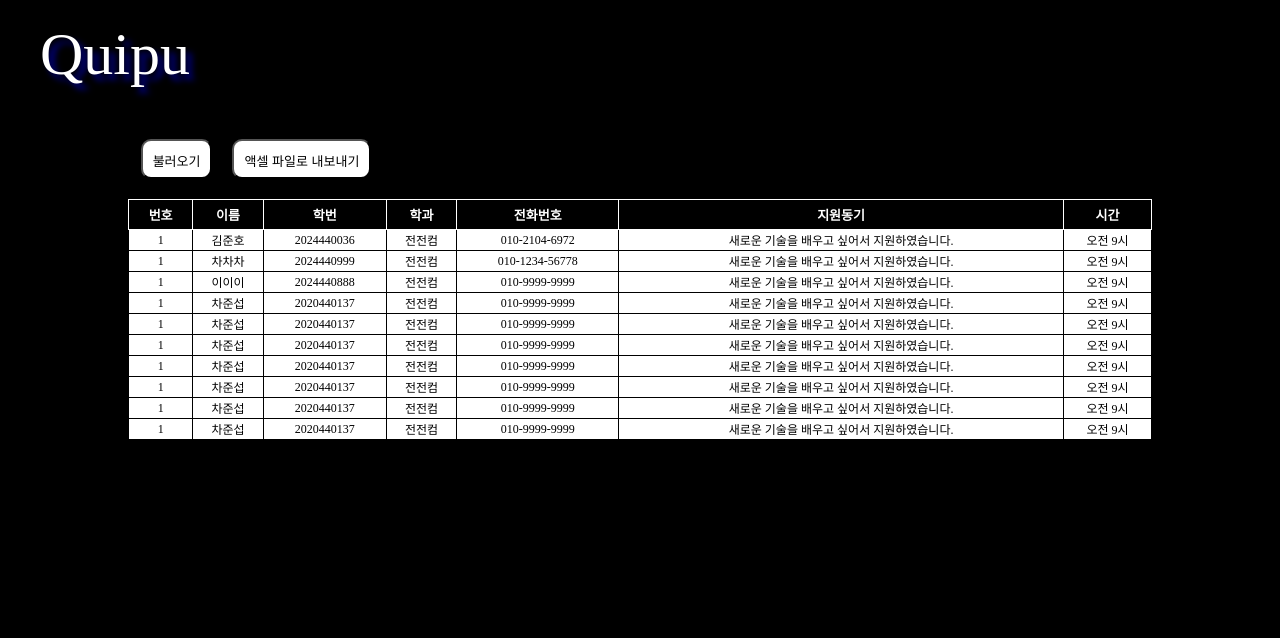
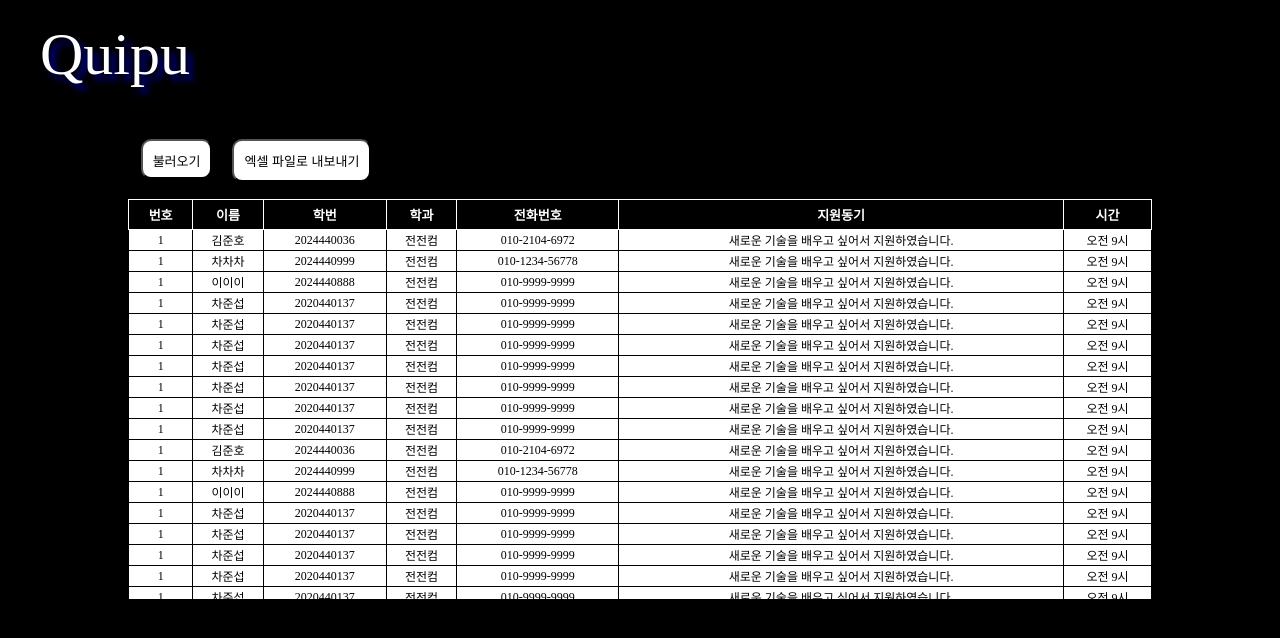
Before and after one commit to Quipu-Developers/backoffice-frontend, a React (Create React App) app: page /dbpage in a window 1280 px wide. Shown: the top 638 px of the page. Built offline with nearby package versions, Linux system fonts and the light colour scheme; the HTML template or start-up script is replaced by a standard one.

Commit message:
엑셀 내보내기 구현 중

```diff
--- a/package.json
+++ b/package.json
@@ -11,7 +11,8 @@
     "react-dom": "^18.3.1",
     "react-router-dom": "^6.24.0",
     "react-scripts": "5.0.1",
-    "web-vitals": "^2.1.4"
+    "web-vitals": "^2.1.4",
+    "xlsx": "^0.18.5"
   },
   "scripts": {
     "start": "react-scripts start",
--- a/src/dummy/dummy.json
+++ b/src/dummy/dummy.json
@@ -1,4 +1,184 @@
 [
+  {
+    "번호": "1",
+    "이름": "김준호",
+    "학번": "2024440036",
+    "학과": "전전컴",
+    "전화번호": "010-2104-6972",
+    "지원동기": "새로운 기술을 배우고 싶어서 지원하였습니다.",
+    "시간": "오전 9시"
+  },
+  {
+    "번호": "1",
+    "이름": "차차차",
+    "학번": "2024440999",
+    "학과": "전전컴",
+    "전화번호": "010-1234-56778",
+    "지원동기": "새로운 기술을 배우고 싶어서 지원하였습니다.",
+    "시간": "오전 9시"
+  },
+  {
+    "번호": "1",
+    "이름": "이이이",
+    "학번": "2024440888",
+    "학과": "전전컴",
+    "전화번호": "010-9999-9999",
+    "지원동기": "새로운 기술을 배우고 싶어서 지원하였습니다.",
+    "시간": "오전 9시"
+  },
+  {
+    "번호": "1",
+    "이름": "차준섭",
+    "학번": "2020440137",
+    "학과": "전전컴",
+    "전화번호": "010-9999-9999",
+    "지원동기": "새로운 기술을 배우고 싶어서 지원하였습니다.",
+    "시간": "오전 9시"
+  },
+  {
+    "번호": "1",
+    "이름": "차준섭",
+    "학번": "2020440137",
+    "학과": "전전컴",
+    "전화번호": "010-9999-9999",
+    "지원동기": "새로운 기술을 배우고 싶어서 지원하였습니다.",
+    "시간": "오전 9시"
+  },
+  {
+    "번호": "1",
+    "이름": "차준섭",
+    "학번": "2020440137",
+    "학과": "전전컴",
+    "전화번호": "010-9999-9999",
+    "지원동기": "새로운 기술을 배우고 싶어서 지원하였습니다.",
+    "시간": "오전 9시"
+  },
+  {
+    "번호": "1",
+    "이름": "차준섭",
+    "학번": "2020440137",
+    "학과": "전전컴",
+    "전화번호": "010-9999-9999",
+    "지원동기": "새로운 기술을 배우고 싶어서 지원하였습니다.",
+    "시간": "오전 9시"
+  },
+  {
+    "번호": "1",
+    "이름": "차준섭",
+    "학번": "2020440137",
+    "학과": "전전컴",
+    "전화번호": "010-9999-9999",
+    "지원동기": "새로운 기술을 배우고 싶어서 지원하였습니다.",
+    "시간": "오전 9시"
+  },
+  {
+    "번호": "1",
+    "이름": "차준섭",
+    "학번": "2020440137",
+    "학과": "전전컴",
+    "전화번호": "010-9999-9999",
+    "지원동기": "새로운 기술을 배우고 싶어서 지원하였습니다.",
+    "시간": "오전 9시"
+  },
+  {
+    "번호": "1",
+    "이름": "차준섭",
+    "학번": "2020440137",
+    "학과": "전전컴",
+    "전화번호": "010-9999-9999",
+    "지원동기": "새로운 기술을 배우고 싶어서 지원하였습니다.",
+    "시간": "오전 9시"
+  },
+  {
+    "번호": "1",
+    "이름": "김준호",
+    "학번": "2024440036",
+    "학과": "전전컴",
+    "전화번호": "010-2104-6972",
+    "지원동기": "새로운 기술을 배우고 싶어서 지원하였습니다.",
+    "시간": "오전 9시"
+  },
+  {
+    "번호": "1",
+    "이름": "차차차",
+    "학번": "2024440999",
+    "학과": "전전컴",
+    "전화번호": "010-1234-56778",
+    "지원동기": "새로운 기술을 배우고 싶어서 지원하였습니다.",
+    "시간": "오전 9시"
+  },
+  {
+    "번호": "1",
+    "이름": "이이이",
+    "학번": "2024440888",
+    "학과": "전전컴",
+    "전화번호": "010-9999-9999",
+    "지원동기": "새로운 기술을 배우고 싶어서 지원하였습니다.",
+    "시간": "오전 9시"
+  },
+  {
+    "번호": "1",
+    "이름": "차준섭",
+    "학번": "2020440137",
+    "학과": "전전컴",
+    "전화번호": "010-9999-9999",
+    "지원동기": "새로운 기술을 배우고 싶어서 지원하였습니다.",
+    "시간": "오전 9시"
+  },
+  {
+    "번호": "1",
+    "이름": "차준섭",
+    "학번": "2020440137",
+    "학과": "전전컴",
+    "전화번호": "010-9999-9999",
+    "지원동기": "새로운 기술을 배우고 싶어서 지원하였습니다.",
+    "시간": "오전 9시"
+  },
+  {
+    "번호": "1",
+    "이름": "차준섭",
+    "학번": "2020440137",
+    "학과": "전전컴",
+    "전화번호": "010-9999-9999",
+    "지원동기": "새로운 기술을 배우고 싶어서 지원하였습니다.",
+    "시간": "오전 9시"
+  },
+  {
+    "번호": "1",
+    "이름": "차준섭",
+    "학번": "2020440137",
+    "학과": "전전컴",
+    "전화번호": "010-9999-9999",
+    "지원동기": "새로운 기술을 배우고 싶어서 지원하였습니다.",
+    "시간": "오전 9시"
+  },
+  {
+    "번호": "1",
+    "이름": "차준섭",
+    "학번": "2020440137",
+    "학과": "전전컴",
+    "전화번호": "010-9999-9999",
+    "지원동기": "새로운 기술을 배우고 싶어서 지원하였습니다.",
+    "시간": "오전 9시"
+  },
+  {
+    "번호": "1",
+    "이름": "차준섭",
+    "학번": "2020440137",
+    "학과": "전전컴",
+    "전화번호": "010-9999-9999",
+    "지원동기": "새로운 기술을 배우고 싶어서 지원하였습니다.",
+    "시간": "오전 9시"
+  },
+  {
+    "번호": "1",
+    "이름": "차준섭",
+    "학번": "2020440137",
+    "학과": "전전컴",
+    "전화번호": "010-9999-9999",
+    "지원동기": "새로운 기술을 배우고 싶어서 지원하였습니다.",
+    "시간": "오전 9시"
+  },
   {
     "번호": "1",
     "이름": "김준호",
--- a/src/page/dbpage.jsx
+++ b/src/page/dbpage.jsx
@@ -1,5 +1,33 @@
 import dummydata from "../dummy/dummy.json";
+import * as XLSX from 'xlsx';
+import React from 'react';
 import "../style/dbpage.css";
+// import fs from 'fs';
+
+function ExcelExporter() {
+  const exportToExcel = ()  => {
+    const filename = '퀴푸 지원 명단.xlsx'
+    const worksheet = XLSX.utils.json_to_sheet(dummydata);
+    const workbook = XLSX.utils.book_new();
+    XLSX.utils.book_append_sheet(workbook, worksheet, 'Sheet1');
+    XLSX.writeFile(workbook, 'data.xlsx');
+
+    // if (fs.existsSync(filename)) {
+    //   const existingWorkbook = XLSX.readFile(filename);
+    //   XLSX.utils.book_append_sheet(existingWorkbook, worksheet, 'Sheet1');
+    //   XLSX.writeFile(existingWorkbook, filename);
+    // }
+    // else {
+    //   XLSX.writeFile(workbook, filename);
+    // }
+  };
+
+  return (
+    <div>
+      <button onClick = {exportToExcel}>엑셀 파일로 내보내기</button>
+    </div>
+  )
+}
 
 export default function Dbpage() {
   return (
@@ -8,7 +36,7 @@ export default function Dbpage() {
       <div className="bottombox">
         <div className="buttonlist">
           <button>불러오기</button>
-          <button>액셀 파일로 내보내기</button>
+          <ExcelExporter />
         </div>
 
         <div className="dbbox">
--- a/src/style/dbpage.css
+++ b/src/style/dbpage.css
@@ -25,6 +25,7 @@
   height: 40px;
   margin-right: 60%;
   display: flex;
+  padding-bottom: 20px;
 }
 
 .buttonlist button:not(:last-child) {
@@ -43,7 +44,7 @@
 
 .dbbox {
   display: flex;
-  padding: 20px 0px 0px 0px;
+  padding: 0px;
   width: 80%;
   height: 400px;
   overflow: auto;
@@ -65,9 +66,14 @@
   padding: 5px 4px;
   color: white;
   background-color: black;
+  border-color: white;
+  position: sticky;
+  top: 0;
+  z-index: 2;
 }
 
 .dbbox tr{
+  width: 100%;
   font-size: 12px;
   background-color: white;
 }
```
Also changed, not shown: 1 other file (tests, documents, lock files or other folders).
